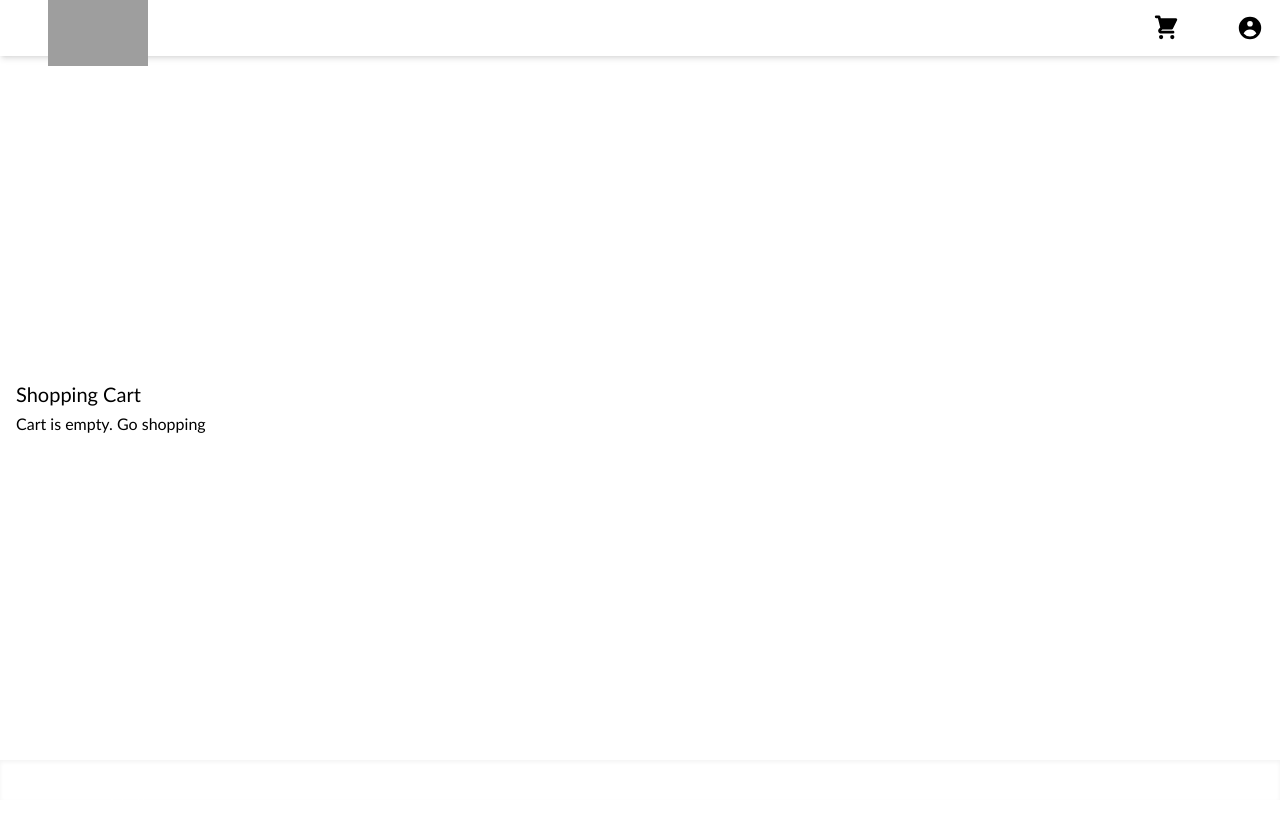
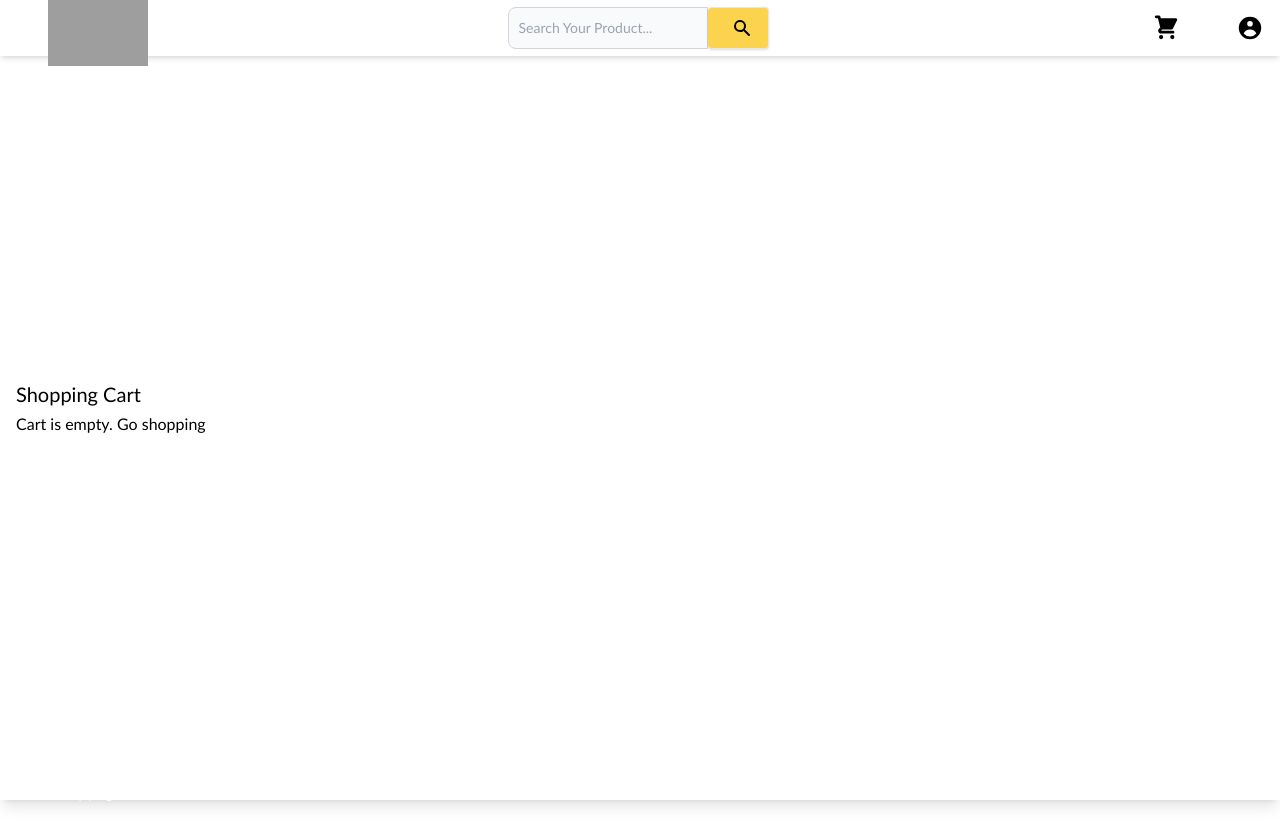
Before and after one commit to MaruthamSatishReddy/easy-to-buy, a Next.js app: page /cart in a window 1280 px wide. Built offline with nearby package versions, Linux system fonts and the light colour scheme; grey boxes are pictures that could not be loaded.

Commit message:
search bar

```diff
--- a/components/Layout.js
+++ b/components/Layout.js
@@ -1,10 +1,8 @@
-
 import Head from 'next/head';
 import Link from 'next/link';
 import React, { useContext } from 'react';
+import { icons } from 'react-icons';
 import { Store } from '../utils/Store';
-import data from '../utils/data';
-import Image from 'next/image';
 export default function Layout({ title, children }) {
   const { state } = useContext(Store);
   const { cart } = state;
@@ -27,6 +25,28 @@ export default function Layout({ title, children }) {
                 className="ml-8"
               ></img>
             </Link>
+            <div className="flex">
+              <input
+                type="text"
+                className="rounded-l-lg bg-gray-50 border focus:ring-blue-500 focus:border-blue-500 block flex-1 min-w-0 w-full text-sm border-gray-300 p-2.5   dark:placeholder-gray-400 dark:text-white dark:focus:ring-blue-500 dark:focus:border-blue-500"
+                placeholder="Search Your Product..."
+              />
+              <span className="inline-flex items-center px-3 text-sm rounded-r-md border border-l-0 primary-button">
+                <svg
+                  xmlns="http://www.w3.org/2000/svg"
+                  className="h-5 w-5 ml-2"
+                  viewBox="0 0 20 20"
+                  fill="currentColor"
+                >
+                  <path
+                    fillRule="evenodd"
+                    d="M8 4a4 4 0 100 8 4 4 0 000-8zM2 8a6 6 0 1110.89 3.476l4.817 4.817a1 1 0 01-1.414 1.414l-4.816-4.816A6 6 0 012 8z"
+                    clipRule="evenodd"
+                  />
+                </svg>
+              </span>
+            </div>
+
             <div className="absolute inset-y-0 right-0 flex items-center pr-2 sm:static sm:inset-auto sm:ml-6 sm:pr-0 grid-cols-1 gap-4 md:grid-cols-3 lg:grid-cols-4">
               <Link href="/cart">
                 <a className="flex-col justify-between">
@@ -45,6 +65,7 @@ export default function Layout({ title, children }) {
                   </svg>
                 </a>
               </Link>
+
               <Link href="/login">
                 <a className="flex-col justify-between  pl-10">
                   <svg
@@ -65,11 +86,9 @@ export default function Layout({ title, children }) {
           </nav>
         </header>
         <main className="container m-auto mt-t px-4">{children}</main>
-        <footer className="flext h-10 justify-center items-center shadow-inner text-center bg-white">
-          <div className="max-w-7xl mx-auto px-4 sm:px-6 lg:px-8">
-            <div className="flex items-center h-16 text-white">
-              © 2022 Copyright:
-            </div>
+        <footer className="flext h-10 justify-center items-center shadow-lg text-center bg-white ">
+          <div className="flex items-center h-16 text-white">
+            © 2022 Copyright:
           </div>
         </footer>
       </div>
--- a/package.json
+++ b/package.json
@@ -12,7 +12,9 @@
     "@heroicons/react": "^1.0.6",
     "next": "12.2.2",
     "react": "18.2.0",
-    "react-dom": "18.2.0"
+    "react-dom": "18.2.0",
+    "react-icons": "^4.4.0",
+    "react-redux": "^8.0.2"
   },
   "devDependencies": {
     "@types/react": "^18.0.15",
--- a/pages/cart.js
+++ b/pages/cart.js
@@ -25,8 +25,10 @@ export default function CartScreen() {
     toast.success('Product updated in the cart');
   };
 
-  const increment = (event) => {
-    setCount(count + 1);
+  const incrementCount = (item, qty) => {
+    const quantityVal = Number(3);
+
+    dispatch({ type: 'CART_ADD_ITEM', payload: { ...item, quantityVal } });
   };
   const decrement = (event) => {
     setCount(count - 1);
@@ -89,7 +91,9 @@ export default function CartScreen() {
                           ></input>
 
                           <button
-                            onClick={increment}
+                            onClick={(e) =>
+                              incrementCount(item, e.target.value)
+                            }
                             className="bg-gray-300 text-gray-600 hover:text-gray-700 hover:bg-gray-400 h-full w-20 rounded-r cursor-pointer"
                           >
                             <span className="m-auto text-2xl font-thin">+</span>
@@ -102,7 +106,7 @@ export default function CartScreen() {
                       <button onClick={() => removeItemHandler(item)}>
                         <svg
                           xmlns="http://www.w3.org/2000/svg"
-                          className="h-6 w-6"
+                          className="h-6 w-6 bg-inherit"
                           fill="none"
                           viewBox="0 0 24 24"
                           stroke="currentColor"
--- a/pages/product/[slug].js
+++ b/pages/product/[slug].js
@@ -5,6 +5,7 @@ import React, { useContext } from 'react';
 import Layout from '../../components/Layout';
 import data from '../../utils/data';
 import { Store } from '../../utils/Store';
+import { HiArrowNarrowLeft } from 'react-icons/all';
 
 export default function ProductScreen() {
   const { state, dispatch } = useContext(Store);
@@ -30,7 +31,9 @@ export default function ProductScreen() {
   return (
     <Layout title={product.name}>
       <div className="py-2">
-        <Link href="/">back to products</Link>
+        <Link href="/">
+          <HiArrowNarrowLeft className="w-10"></HiArrowNarrowLeft>
+        </Link>
       </div>
       <div className="grid md:grid-cols-4 md:gap-3">
         <div className="md:col-span-2">
```
Also changed, not shown: 1 other file (tests, documents, lock files or other folders).
